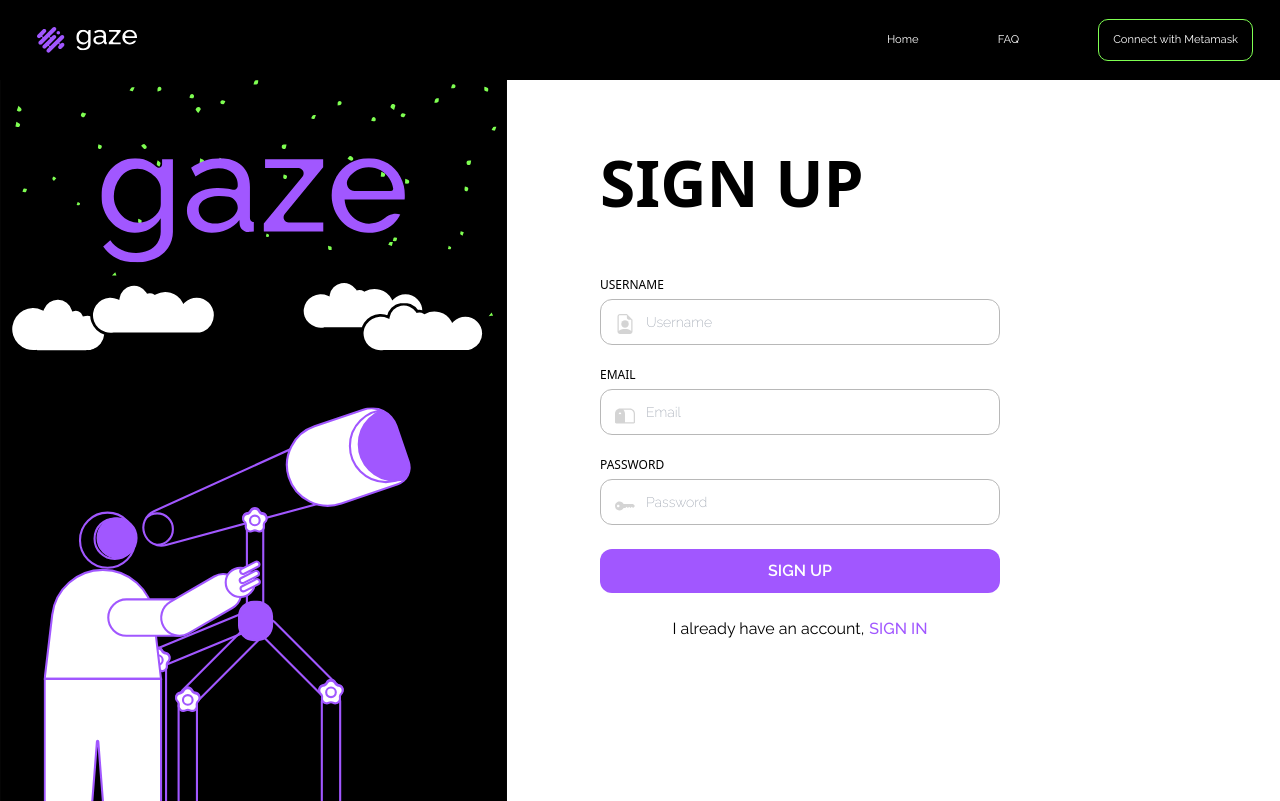
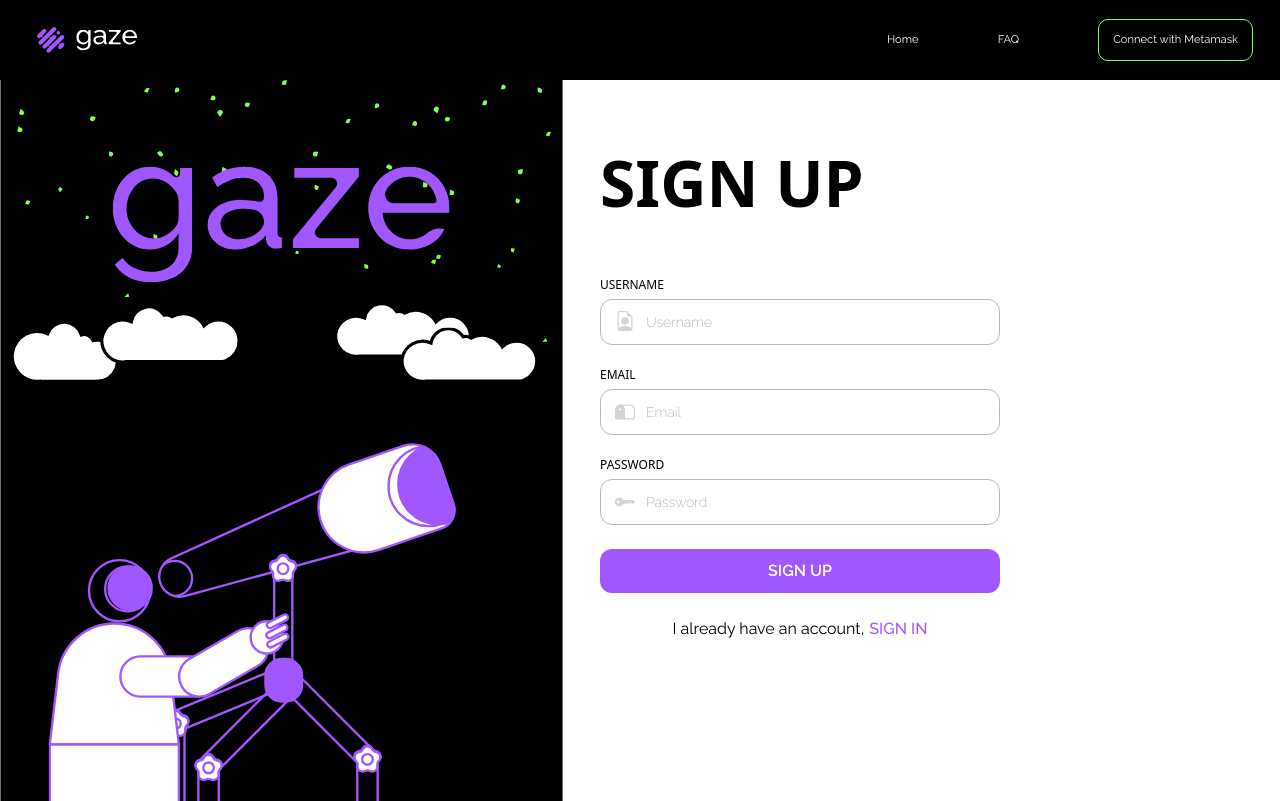
Before and after one commit to 6amson/Gaze-frontend, a Next.js app: page /signup in a window 1280 px wide. Built offline with nearby package versions, Linux system fonts and the light colour scheme.

Commit message:
web view signup page

```diff
--- a/src/app/signup/signup.scss
+++ b/src/app/signup/signup.scss
@@ -21,6 +21,7 @@
     background: url('../../../public/signupImage.svg');
     background-size: contain;
     background-repeat: no-repeat;
+    height: 100vh;
 }
 
 .subMainDiv2{
@@ -58,19 +59,19 @@
 
 .usernameIcon{
     position: absolute;
-    top: 43px;
+    top: 40px;
     margin-left: 15px;
 }
 
 .emailIcon{
     position: absolute;
-    top: 47px;
+    top: 43px;
     margin-left: 15px;
 }
 
 .passwordIcon{
     position: absolute;
-    top: 50px;
+    top: 46px;
     margin-left: 15px;
 }
 
```
